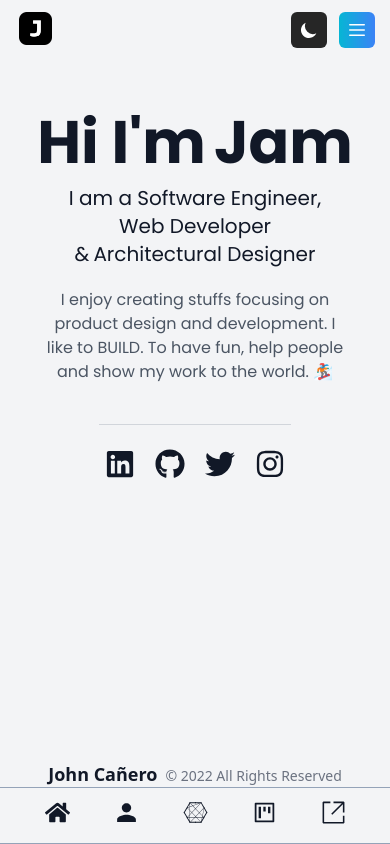
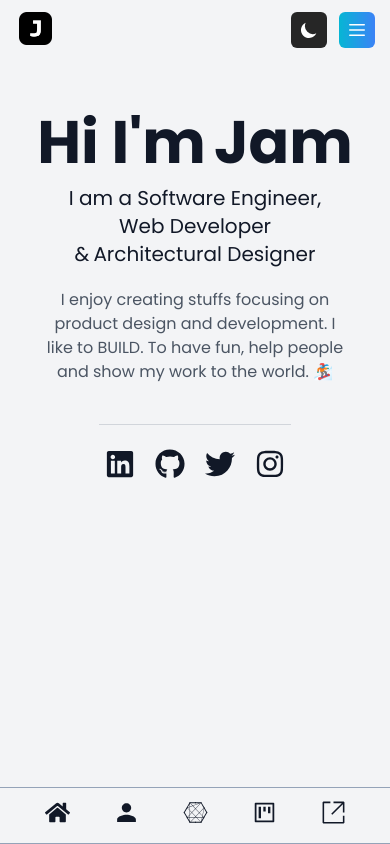
Before and after one commit to johncanero/johncanero-website, a Next.js app: page / in a window 390 px wide. Built offline with nearby package versions, Linux system fonts and the light colour scheme.

Commit message:
Adjust Footer All Rights Reserved for Mobile

```diff
--- a/sections/Footer.tsx
+++ b/sections/Footer.tsx
@@ -2,7 +2,7 @@ import React from "react";
 
 const Footer = () => {
   return (
-    <footer className=" py-14 md:py-6 text-center text-gray-500 text-sm">
+    <footer className="md:py-6 text-center text-gray-500 text-sm">
       <span className="dark:text-gray-100 text-gray-900 font-bold text-lg mr-2">
         John Cañero
       </span>
```
